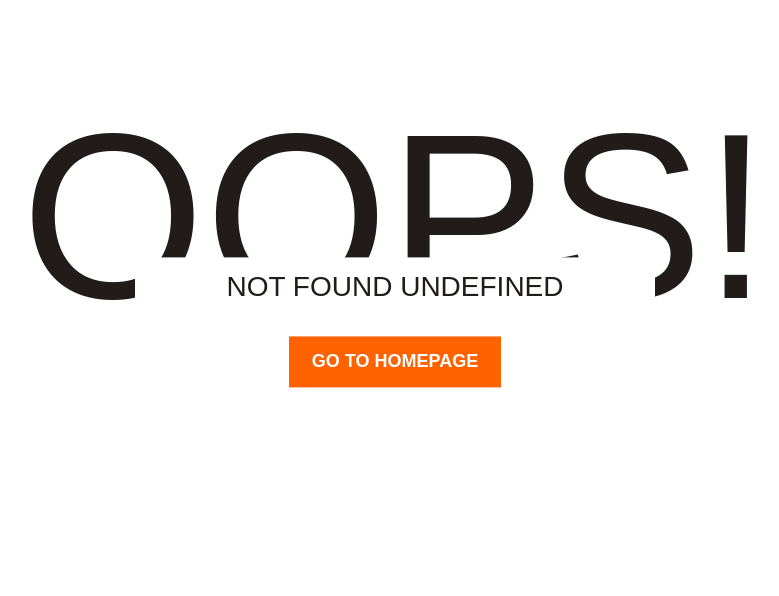
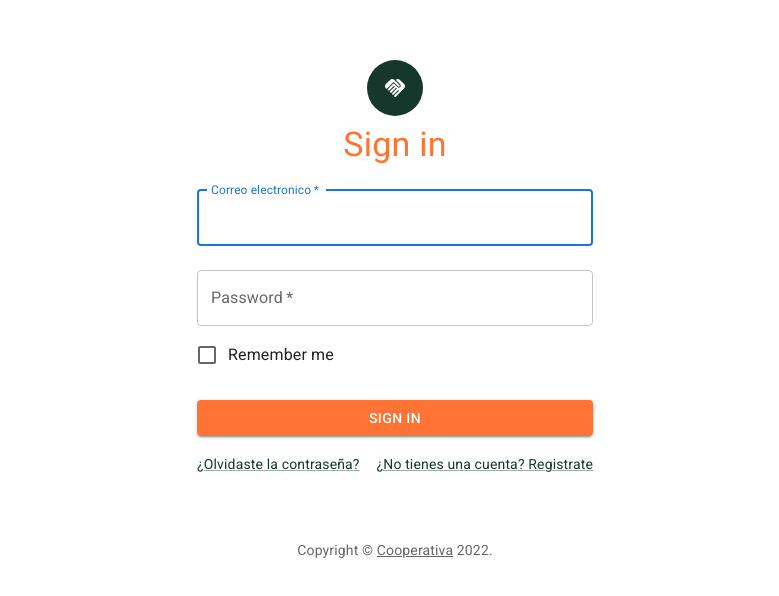
Before and after one commit to fabio248/sistema-cooperativa, a React (Vite) app in the folder fronted/: page /login in a window 1280 px wide. Before the commit this address had no page. Shown: the part 148-744 px from the top of the page, without its empty margins (245-1024 px from the left). Built offline with nearby package versions, Linux system fonts and the light colour scheme.

Commit message:
Agregando pagina Login

```diff
--- a/fronted/package.json
+++ b/fronted/package.json
@@ -19,6 +19,7 @@
     "axios": "^1.1.2",
     "react": "^18.2.0",
     "react-dom": "^18.2.0",
+    "react-router": "^6.4.2",
     "react-router-dom": "^6.4.2"
   },
   "devDependencies": {
--- a/fronted/src/App.jsx
+++ b/fronted/src/App.jsx
@@ -1,10 +1,19 @@
+import Login from './pages/Login/Login'
 import Navbar from './components/Navbar/Navbar'
+import ErrorPage from './pages/ErrorPage'
 import './styles/App.css'
+// Router
+import { BrowserRouter, Routes, Route } from 'react-router-dom'
 
 function App() {
   return (
     <div className='App'>
-      <Navbar />
+      <BrowserRouter>
+        <Routes>
+          <Route path='/' element={<Navbar />}></Route>
+          <Route path='/login' element={<Login />}></Route>
+        </Routes>
+      </BrowserRouter>
     </div>
   )
 }
--- a/fronted/src/components/Navbar/Drawer.jsx
+++ b/fronted/src/components/Navbar/Drawer.jsx
@@ -20,7 +20,7 @@ const DrawerComp = () => {
         open={openDrawer}
         onClose={() => setOpenDrawer(false)}
       >
-        <List sx={{ background: '#fff5ed' }}>
+        <List sx={{ background: '#fff5ed', height: '100%' }}>
           {newNavItems.map((item, index) => (
             <ListItemButton onClick={() => setOpenDrawer(false)} key={index}>
               <ListItemIcon>
--- a/fronted/src/components/Navbar/Navbar.jsx
+++ b/fronted/src/components/Navbar/Navbar.jsx
@@ -6,7 +6,6 @@ import {
   Box,
   useMediaQuery,
   createTheme,
-  Link,
 } from '@mui/material'
 import { Handshake, Login } from '@mui/icons-material'
 import DrawerComp from './Drawer'
@@ -86,6 +85,7 @@ function Navbar() {
               </Box>
               <Box sx={{ marginLeft: 'auto', marginTop: '40px' }}>
                 <Button
+                  className='boton-ingreso'
                   sx={{
                     background: '#16382c',
                     margin: '5px',
@@ -98,6 +98,7 @@ function Navbar() {
                   Login
                 </Button>
                 <Button
+                  className='boton-ingreso'
                   sx={{
                     backgroundColor: '#ff7334',
                     margin: '5px',
--- a/fronted/src/main.jsx
+++ b/fronted/src/main.jsx
@@ -2,19 +2,9 @@ import React from 'react'
 import ReactDOM from 'react-dom/client'
 import App from './App'
 import './styles/index.css'
-// Router
-import { createBrowserRouter, RouterProvider } from 'react-router-dom'
-import ErrorPage from './components/error-page'
-const router = createBrowserRouter([
-  {
-    path: '/',
-    element: <App />,
-    errorElement: <ErrorPage />,
-  },
-])
 
 ReactDOM.createRoot(document.getElementById('root')).render(
   <React.StrictMode>
-    <RouterProvider router={router} />
+    <App />
   </React.StrictMode>
 )
--- /dev/null
+++ b/fronted/src/pages/Login/Login.jsx
@@ -0,0 +1,127 @@
+import {
+  Avatar,
+  Button,
+  CssBaseline,
+  TextField,
+  FormControlLabel,
+  Checkbox,
+  Link,
+  Grid,
+  Box,
+  Typography,
+  Container,
+} from '@mui/material'
+import { Handshake } from '@mui/icons-material'
+import { createTheme, ThemeProvider } from '@mui/material/styles'
+
+function Copyright(props) {
+  return (
+    <Typography
+      variant='body2'
+      color='text.secondary'
+      align='center'
+      {...props}
+    >
+      {'Copyright © '}
+      <Link color='inherit' href='/'>
+        Cooperativa
+      </Link>{' '}
+      {new Date().getFullYear()}
+      {'.'}
+    </Typography>
+  )
+}
+
+const theme = createTheme()
+
+export default function Login() {
+  const handleSubmit = (event) => {
+    event.preventDefault()
+    const data = new FormData(event.currentTarget)
+    console.log({
+      email: data.get('email'),
+      password: data.get('password'),
+    })
+  }
+
+  return (
+    <ThemeProvider theme={theme}>
+      <Container component='main' maxWidth='xs' sx={{ marginTop: 25 }}>
+        <CssBaseline />
+        <Box
+          sx={{
+            marginTop: 8,
+            display: 'flex',
+            flexDirection: 'column',
+            alignItems: 'center',
+          }}
+        >
+          <Avatar sx={{ m: 1, bgcolor: '#16382c', width: 56, height: 56 }}>
+            <Handshake />
+          </Avatar>
+          <Typography component='h1' variant='h4' sx={{ color: '#ff7334' }}>
+            Sign in
+          </Typography>
+          <Box
+            component='form'
+            onSubmit={handleSubmit}
+            noValidate
+            sx={{ mt: 1 }}
+          >
+            <TextField
+              margin='normal'
+              required
+              fullWidth
+              id='email'
+              label='Correo electronico'
+              name='email'
+              autoComplete='email'
+              autoFocus
+            />
+            <TextField
+              margin='normal'
+              required
+              fullWidth
+              name='password'
+              label='Password'
+              type='password'
+              id='password'
+              autoComplete='current-password'
+            />
+            <FormControlLabel
+              control={<Checkbox value='remember' color='primary' />}
+              label='Remember me'
+            />
+
+            <Button
+              className='boton-ingreso'
+              type='submit'
+              fullWidth
+              variant='contained'
+              sx={{
+                marginTop: 3,
+                marginBottom: 2,
+                backgroundColor: '#ff7334',
+              }}
+            >
+              Sign In
+            </Button>
+            <Grid container>
+              <Grid item xs>
+                <Link href='#' variant='body2' color='#16382c'>
+                  ¿Olvidaste la contraseña?
+                </Link>
+              </Grid>
+              <Grid item>
+                <Link href='#' variant='body2' color='#16382c'>
+                  {'¿No tienes una cuenta? Registrate'}
+                </Link>
+              </Grid>
+            </Grid>
+          </Box>
+        </Box>
+        <Copyright sx={{ mt: 8, mb: 4 }} />
+      </Container>
+    </ThemeProvider>
+  )
+}
--- a/fronted/src/routes/root.jsx
+++ /dev/null
@@ -1,5 +0,0 @@
-function root() {
-  return <div>root</div>
-}
-
-export default root
```
Also changed, not shown: fronted/src/pages/ErrorPage.jsx (renamed from fronted/src/components/error-page.jsx), 1 other file (tests, documents, lock files or other folders).
